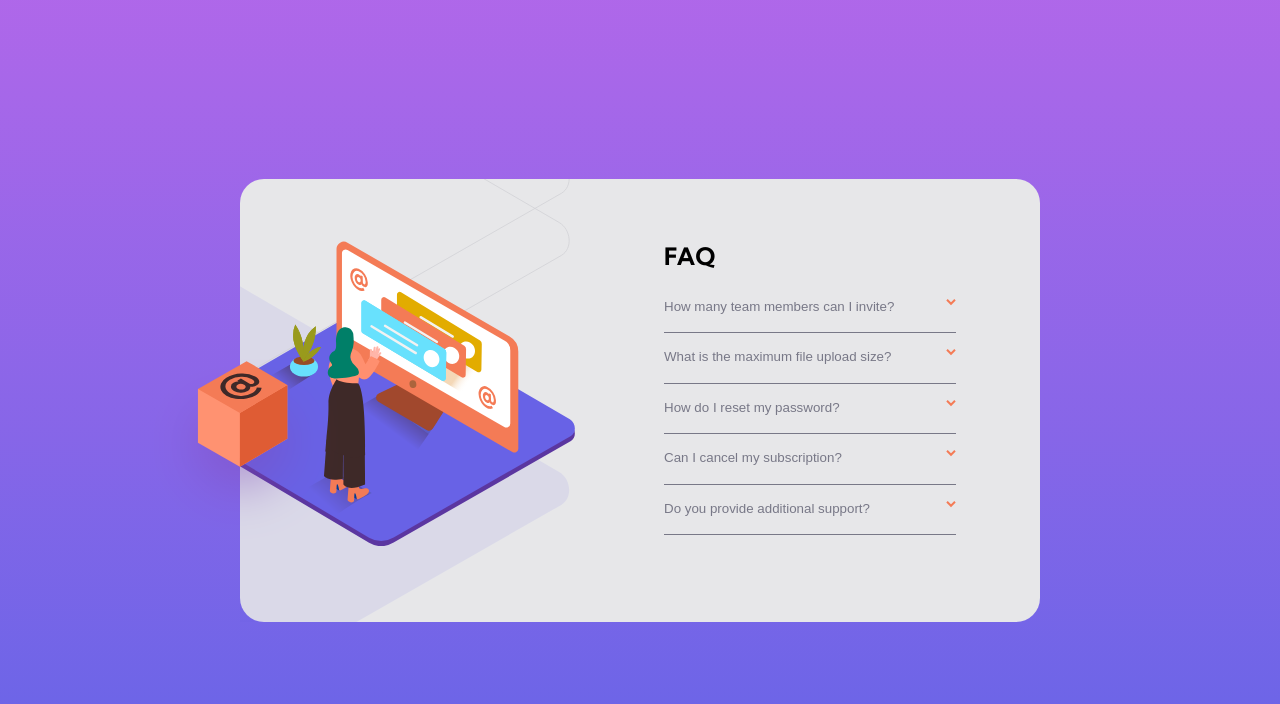
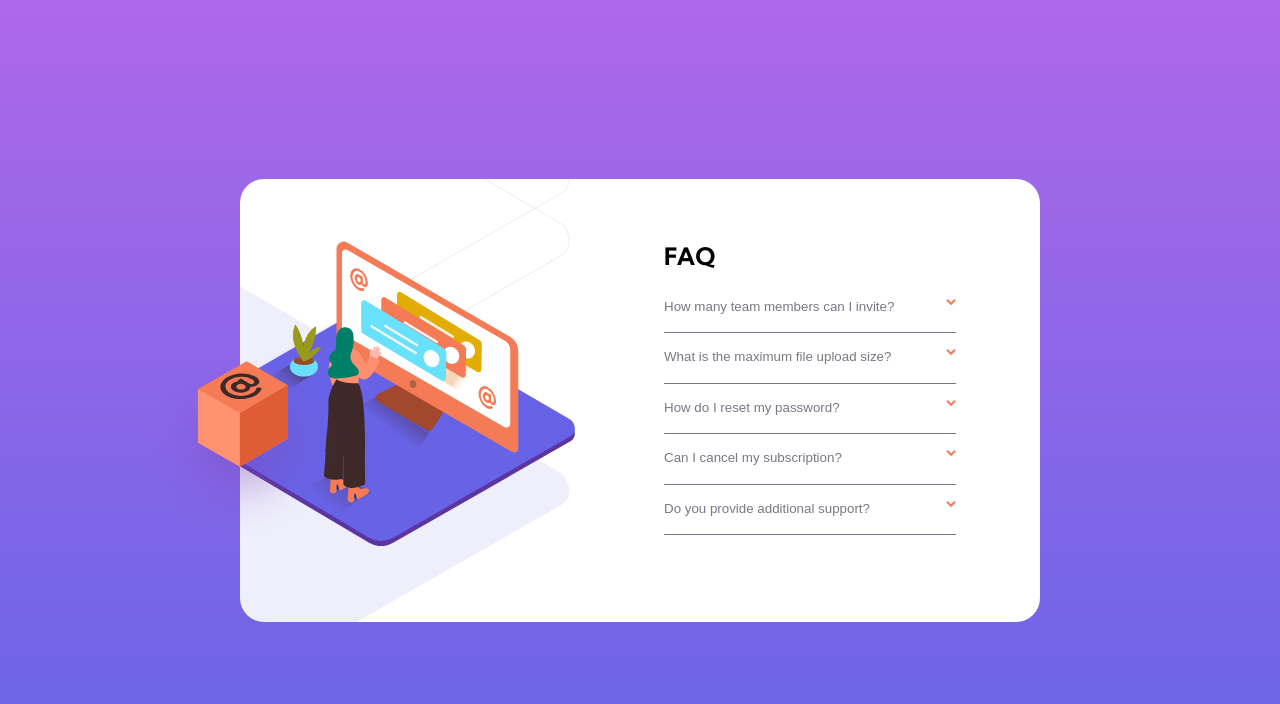
Before and after one commit to Isomukhammad/FAQ-Accordion-Card, a plain HTML site: page index.html in a window 1280 px wide. Drawn offline with Linux system fonts and the light colour scheme.

Commit message:
Update style.css

```diff
--- a/style.css
+++ b/style.css
@@ -26,7 +26,7 @@ body{
 }
 
 .card{
-    background-color: hsl(240, 5%, 91%);
+    background-color: #FFFFFF;
     border-radius: 1.5rem;
     width: 350px;
     display: flex;
```
